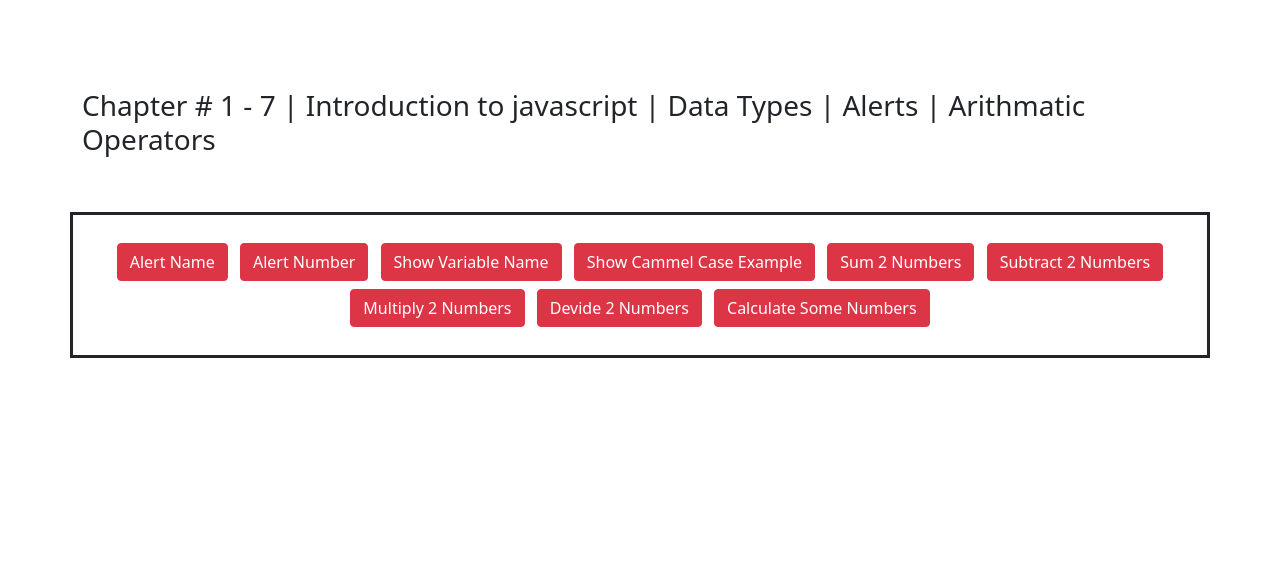
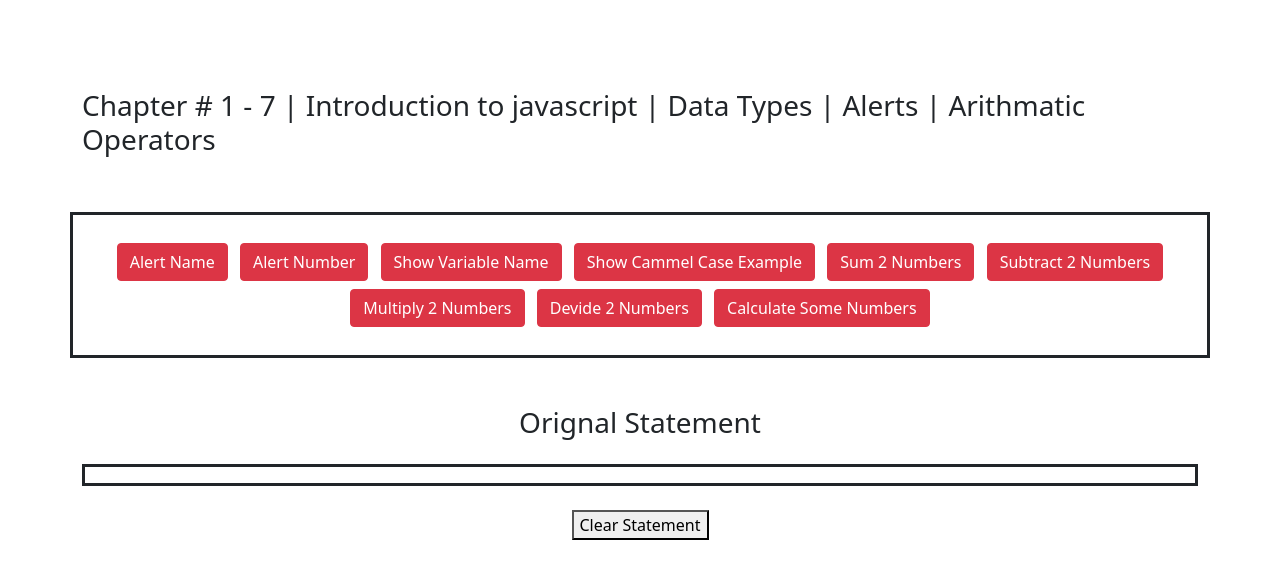
Before and after one commit to Ghullam-Mustafa/Umair-Ahmad-Assigment-01, a plain HTML site: page index.html in a window 1280 px wide. Shown: the part 63-642 px from the top of the page. Drawn offline with nearby package versions, Linux system fonts and the light colour scheme.

Commit message:
orignal statemnts

```diff
--- a/index.html
+++ b/index.html
@@ -32,7 +32,7 @@
            <h3>Chapter # 1 - 7 | Introduction to javascript | Data Types | Alerts | Arithmatic Operators</h3>
 
         </div>
-        <div class="container">
+        <div class="container ">
             <div class="row">
                 <div class="col  button  border border-3 border-dark text-center   p-4">
                     <button type="button" class="btn btn-danger m-1">Alert Name</button>
@@ -47,6 +47,21 @@
                 </div>
              </div>
         </div>
+
+        <div class="container py-5">
+            <div class="row">
+                <div class="col text-center ">
+                    <h3 class="text-center">Orignal Statement</h3>
+                    <div class="border border-dark border-3 text-center my-4">
+                        <p></p>
+
+                    </div>
+                    <button >Clear Statement</button>
+                </div>
+
+            </div>
+        </div>
+
 
     </main>
 
```
